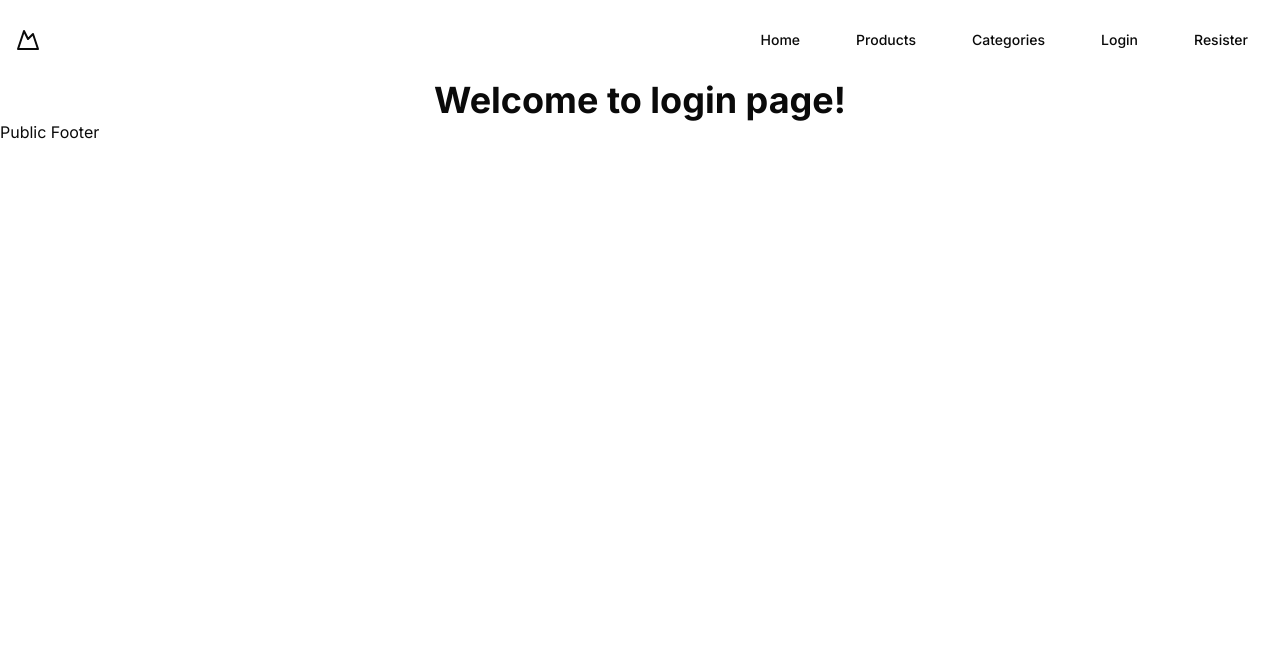
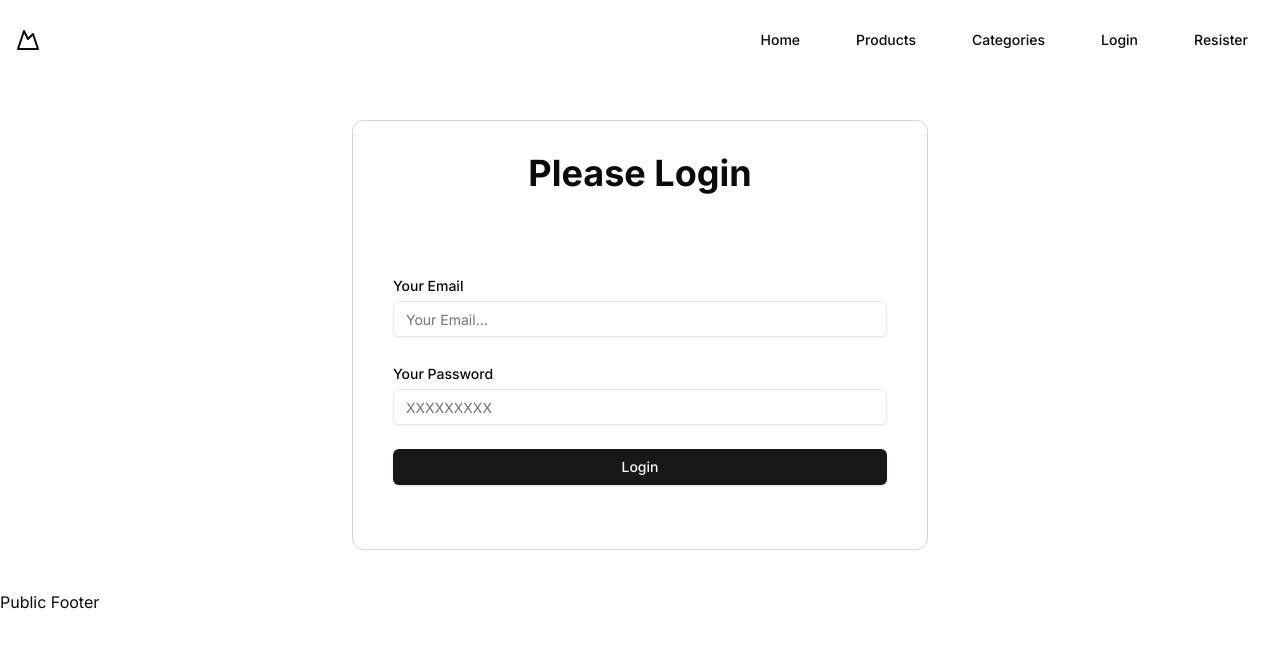
Before and after one commit to muntashir-wahid/omnimart-client, a Next.js app: page /login in a window 1280 px wide. Shown: the top 648 px of the page. Built offline with nearby package versions, Linux system fonts and the light colour scheme.

Commit message:
created login page

```diff
--- /dev/null
+++ b/app/(public)/login/components/index.jsx
@@ -0,0 +1,65 @@
+"use client";
+
+import { useFormik } from "formik";
+import { object, string } from "yup";
+
+import { Button } from "@/components/ui/button";
+import { Input } from "@/components/ui/input";
+import { Label } from "@/components/ui/label";
+import FormError from "@/components/shared/Form/FormError";
+
+const loginSchema = object({
+  email: string().required("Email is Required").email("Use a valid email"),
+  password: string()
+    .required("Password is required")
+    .min(6, "Password should be more then 6 characters"),
+});
+
+const LoginModule = () => {
+  const formik = useFormik({
+    initialValues: {
+      email: "",
+      password: "",
+    },
+    validationSchema: loginSchema,
+    onSubmit: (values, actions) => {
+      console.log(values);
+    },
+  });
+
+  return (
+    <section className="max-w-xl mx-auto my-10 border border-gray-300 rounded-xl pt-8 pb-16 px-10">
+      <h1 className="text-center text-4xl font-bold mb-20">Please Login</h1>
+
+      <form onSubmit={formik.handleSubmit} className="flex flex-col gap-6">
+        <div className="space-y-1">
+          <Label htmlFor="email">Your Email</Label>
+          <Input
+            type="text"
+            id="email"
+            label="Email"
+            placeholder="Your Email..."
+            onChange={formik.handleChange}
+          />
+          <FormError formik={formik} name="email" />
+        </div>
+
+        <div className="space-y-1">
+          <Label htmlFor="email">Your Password</Label>
+          <Input
+            type="password"
+            id="password"
+            label="Password"
+            placeholder="XXXXXXXXX"
+            onChange={formik.handleChange}
+          />
+          <FormError formik={formik} name="password" />
+        </div>
+
+        <Button type="submit">Login</Button>
+      </form>
+    </section>
+  );
+};
+
+export default LoginModule;
--- a/app/(public)/login/page.jsx
+++ b/app/(public)/login/page.jsx
@@ -1,10 +1,11 @@
-import React from "react";
+import Container from "@/components/shared/Container/Container";
+import LoginModule from "./components";
 
 const LoginPage = () => {
   return (
-    <div>
-      <h1 className="text-4xl font-bold text-center">Welcome to login page!</h1>
-    </div>
+    <Container>
+      <LoginModule />
+    </Container>
   );
 };
 
--- /dev/null
+++ b/components/shared/Form/FormError.jsx
@@ -0,0 +1,13 @@
+const FormError = ({ formik, name }) => {
+  return (
+    <>
+      {formik.touched[name] ? (
+        <p className="text-sm font-medium text-red-600">
+          {formik.errors[name]}
+        </p>
+      ) : null}
+    </>
+  );
+};
+
+export default FormError;
--- /dev/null
+++ b/components/ui/input.jsx
@@ -0,0 +1,19 @@
+import * as React from "react"
+
+import { cn } from "@/lib/utils"
+
+const Input = React.forwardRef(({ className, type, ...props }, ref) => {
+  return (
+    (<input
+      type={type}
+      className={cn(
+        "flex h-9 w-full rounded-md border border-input bg-transparent px-3 py-1 text-sm shadow-sm transition-colors file:border-0 file:bg-transparent file:text-sm file:font-medium file:text-foreground placeholder:text-muted-foreground focus-visible:outline-none focus-visible:ring-1 focus-visible:ring-ring disabled:cursor-not-allowed disabled:opacity-50",
+        className
+      )}
+      ref={ref}
+      {...props} />)
+  );
+})
+Input.displayName = "Input"
+
+export { Input }
--- /dev/null
+++ b/components/ui/label.jsx
@@ -0,0 +1,18 @@
+"use client"
+
+import * as React from "react"
+import * as LabelPrimitive from "@radix-ui/react-label"
+import { cva } from "class-variance-authority";
+
+import { cn } from "@/lib/utils"
+
+const labelVariants = cva(
+  "text-sm font-medium leading-none peer-disabled:cursor-not-allowed peer-disabled:opacity-70"
+)
+
+const Label = React.forwardRef(({ className, ...props }, ref) => (
+  <LabelPrimitive.Root ref={ref} className={cn(labelVariants(), className)} {...props} />
+))
+Label.displayName = LabelPrimitive.Root.displayName
+
+export { Label }
--- a/package.json
+++ b/package.json
@@ -11,15 +11,18 @@
   "dependencies": {
     "@radix-ui/react-dialog": "^1.1.2",
     "@radix-ui/react-icons": "^1.3.0",
+    "@radix-ui/react-label": "^2.1.0",
     "@radix-ui/react-slot": "^1.1.0",
     "class-variance-authority": "^0.7.0",
     "clsx": "^2.1.1",
+    "formik": "^2.4.6",
     "lucide-react": "^0.453.0",
     "next": "^14.2.16",
     "react": "^18.3.1",
     "react-dom": "^18.3.1",
     "tailwind-merge": "^2.5.4",
-    "tailwindcss-animate": "^1.0.7"
+    "tailwindcss-animate": "^1.0.7",
+    "yup": "^1.4.0"
   },
   "devDependencies": {
     "postcss": "^8",
--- a/tailwind.config.js
+++ b/tailwind.config.js
@@ -9,53 +9,53 @@ module.exports = {
   theme: {
     extend: {
       colors: {
-  			background: 'hsl(var(--background))',
-  			foreground: 'hsl(var(--foreground))',
+        background: "hsl(var(--background))",
+        foreground: "hsl(var(--foreground))",
         card: {
-  				DEFAULT: 'hsl(var(--card))',
-  				foreground: 'hsl(var(--card-foreground))'
+          DEFAULT: "hsl(var(--card))",
+          foreground: "hsl(var(--card-foreground))",
         },
         popover: {
-  				DEFAULT: 'hsl(var(--popover))',
-  				foreground: 'hsl(var(--popover-foreground))'
+          DEFAULT: "hsl(var(--popover))",
+          foreground: "hsl(var(--popover-foreground))",
         },
         primary: {
-  				DEFAULT: 'hsl(var(--primary))',
-  				foreground: 'hsl(var(--primary-foreground))'
+          DEFAULT: "hsl(var(--primary))",
+          foreground: "hsl(var(--primary-foreground))",
         },
         secondary: {
-  				DEFAULT: 'hsl(var(--secondary))',
-  				foreground: 'hsl(var(--secondary-foreground))'
+          DEFAULT: "hsl(var(--secondary))",
+          foreground: "hsl(var(--secondary-foreground))",
         },
         muted: {
-  				DEFAULT: 'hsl(var(--muted))',
-  				foreground: 'hsl(var(--muted-foreground))'
+          DEFAULT: "hsl(var(--muted))",
+          foreground: "hsl(var(--muted-foreground))",
         },
         accent: {
-  				DEFAULT: 'hsl(var(--accent))',
-  				foreground: 'hsl(var(--accent-foreground))'
+          DEFAULT: "hsl(var(--accent))",
+          foreground: "hsl(var(--accent-foreground))",
         },
         destructive: {
-  				DEFAULT: 'hsl(var(--destructive))',
-  				foreground: 'hsl(var(--destructive-foreground))'
+          DEFAULT: "hsl(var(--destructive))",
+          foreground: "hsl(var(--destructive-foreground))",
         },
-  			border: 'hsl(var(--border))',
-  			input: 'hsl(var(--input))',
-  			ring: 'hsl(var(--ring))',
+        border: "hsl(var(--border))",
+        input: "hsl(var(--input))",
+        ring: "hsl(var(--ring))",
         chart: {
-  				'1': 'hsl(var(--chart-1))',
-  				'2': 'hsl(var(--chart-2))',
-  				'3': 'hsl(var(--chart-3))',
-  				'4': 'hsl(var(--chart-4))',
-  				'5': 'hsl(var(--chart-5))'
-  			}
+          1: "hsl(var(--chart-1))",
+          2: "hsl(var(--chart-2))",
+          3: "hsl(var(--chart-3))",
+          4: "hsl(var(--chart-4))",
+          5: "hsl(var(--chart-5))",
+        },
       },
       borderRadius: {
-  			lg: 'var(--radius)',
-  			md: 'calc(var(--radius) - 2px)',
-  			sm: 'calc(var(--radius) - 4px)'
-  		}
-  	}
+        lg: "var(--radius)",
+        md: "calc(var(--radius) - 2px)",
+        sm: "calc(var(--radius) - 4px)",
+      },
+    },
   },
   plugins: [require("tailwindcss-animate")],
 };
```
Also changed, not shown: 1 other file (tests, documents, lock files or other folders). Lines whose indentation alone changed are shown as unchanged.
